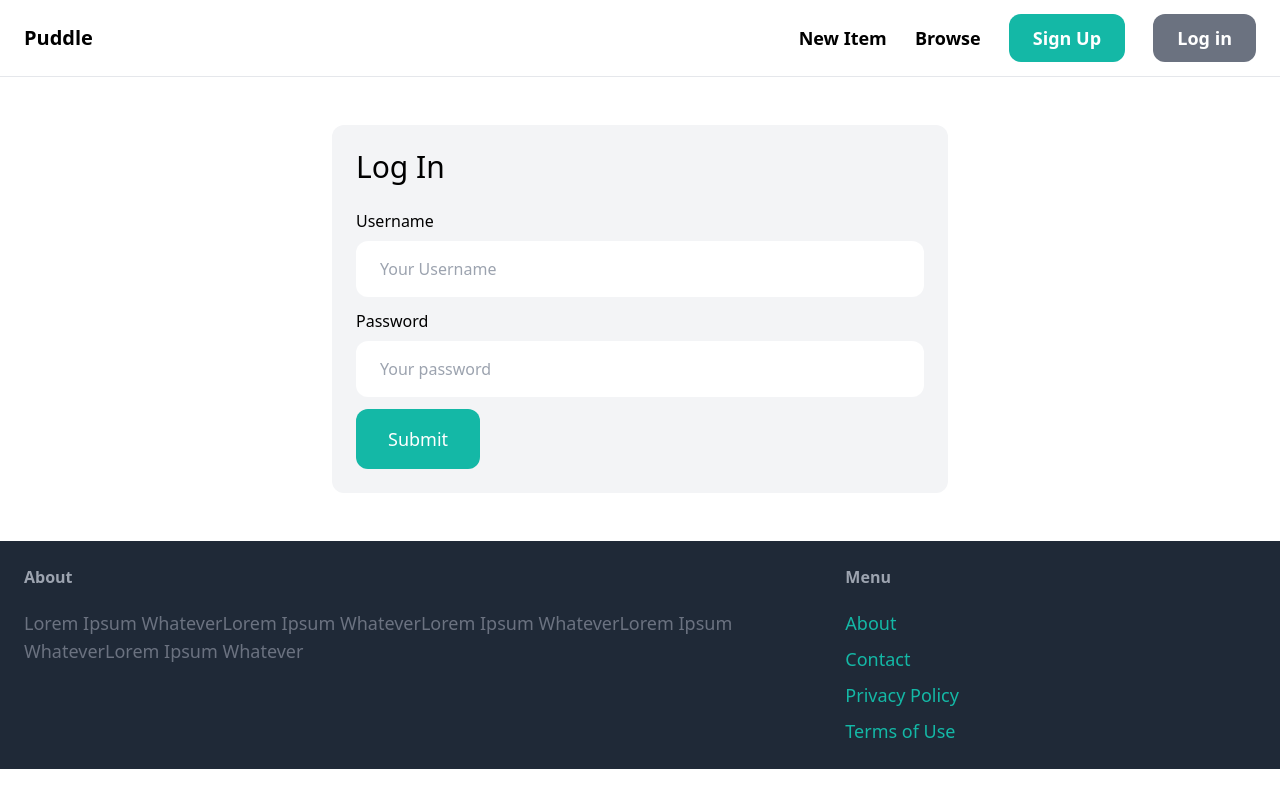
After one commit to michaeljhicks/puddle, a Django app: page /login/ in a window 1280 px wide. The commit adds this page. Run offline with Django 4.2, Linux system fonts and the light colour scheme; some libraries are stand-ins or nearby versions.

Commit message:
Feat: display inbox and dashboard if user authenticated

```diff
--- a/core/forms.py
+++ b/core/forms.py
@@ -1,6 +1,16 @@
 from django import forms
-from django.contrib.auth.forms import UserCreationForm
+from django.contrib.auth.forms import UserCreationForm, AuthenticationForm
 from django.contrib.auth.models import User
+
+class LoginForm(AuthenticationForm):
+    username = forms.CharField(widget=forms.TextInput(attrs={
+        'placeholder': 'Your Username',
+        'class': 'w-full py-4 px-6 rounded-xl',
+    }))
+    password = forms.CharField(widget=forms.PasswordInput(attrs={
+        'placeholder': 'Your password',
+        'class': 'w-full py-4 px-6 rounded-xl',
+    }))
 
 class SignUpForm(UserCreationForm):
     class Meta:
--- a/core/templates/core/base.html
+++ b/core/templates/core/base.html
@@ -18,8 +18,13 @@
             <a href="#" class="text-lg font-semibold hover:text-gray-500">New Item</a>
             <a href="#" class="text-lg font-semibold hover:text-gray-500">Browse</a>
 
-            <a href="{% url 'core:signup' %}" class="px-6 py-3 text-lg font-semibold bg-teal-500 text-white rounded-xl hover:bg-teal-700">Sign Up</a>
-            <a href="#" class="px-6 py-3 text-lg font-semibold bg-gray-500 text-white rounded-xl hover:bg-gray-700">Log in</a>
+            {% if request.user.is_authenticated %}
+                <a href="#" class="px-6 py-3 text-lg font-semibold bg-teal-500 text-white rounded-xl hover:bg-teal-700">Inbox</a>
+                <a href="#" class="px-6 py-3 text-lg font-semibold bg-teal-500 text-white rounded-xl hover:bg-teal-700">Dashboard</a>
+            {% else %}
+                <a href="{% url 'core:signup' %}" class="px-6 py-3 text-lg font-semibold bg-teal-500 text-white rounded-xl hover:bg-teal-700">Sign Up</a>
+                <a href="{% url 'core:login' %}" class="px-6 py-3 text-lg font-semibold bg-gray-500 text-white rounded-xl hover:bg-gray-700">Log in</a>
+            {% endif %}
         </div>
     </nav>
 
--- /dev/null
+++ b/core/templates/core/login.html
@@ -0,0 +1,36 @@
+{% extends 'core/base.html' %}
+
+{% block title %}Log In{% endblock %}
+
+{% block content %}
+<div class="w-1/2 my-6 mx-auto p-6 bg-gray-100 rounded-xl">
+    <h1 class="mb-6 text-3xl">Log In</h1>
+
+    <form method="post" action=".">
+        {% csrf_token %}
+
+        <div class="mb-3">
+            <label class="inline-block mb-2">Username</label><br>
+            {{ form.username }}
+        </div>
+
+        <div class="mb-3">
+            <label class="inline-block mb-2">Password</label><br>
+            {{ form.password }}
+        </div>
+
+
+        {% if form.errors or form.non_field_errors %}
+        <div class="mb-3 p-6 bg-red-100 rounded-xl">
+            {% for field in form %}
+            {{ field.errors }}
+            {% endfor %}
+
+            {{ form.non_field_errors }}
+        </div>
+        {% endif %}
+
+        <button class="py-4 px-8 text-lg bg-teal-500 hover:bg-teal-700 rounded-xl text-white">Submit</button>
+    </form>
+</div>
+{% endblock %}
--- a/core/urls.py
+++ b/core/urls.py
@@ -1,6 +1,7 @@
+from django.contrib.auth import views as auth_views
 from django.urls import path
-
 from . import views
+from . forms import LoginForm
 
 app_name = 'core'
 
@@ -8,5 +9,5 @@ urlpatterns = [
     path('', views.index, name='index'),
     path('contact/', views.contact, name='contact'),
     path('signup/', views.signup, name="signup"),
-
+    path('login/', auth_views.LoginView.as_view(template_name='core/login.html', authentication_form=LoginForm), name='login'),
 ]
--- a/puddle/settings.py
+++ b/puddle/settings.py
@@ -26,6 +26,10 @@ SECRET_KEY = 'django-insecure-%ad1p5lfby0f)6&!zns8ilnc+sl-wuy^r$4a3wv=!$wl8l8%r3
 DEBUG = True
 
 ALLOWED_HOSTS = []
+
+LOGIN_URL = '/login/'
+LOGIN_REDIRECT_URL = '/'
+LOGOUT_REDIRECT_URL = '/'
 
 
 # Application definition
```
Also changed, not shown: db.sqlite3.
